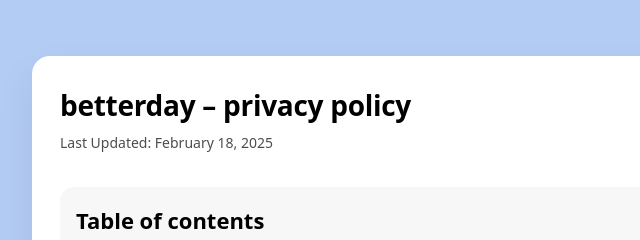
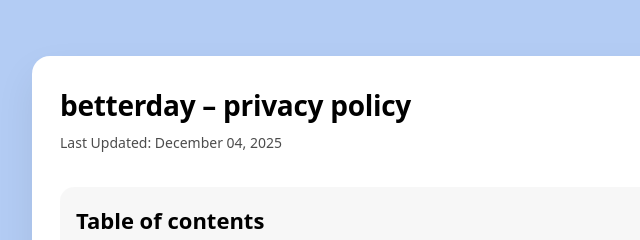
Before and after one commit to pvegam-does/trybetterday, a plain HTML site: page privacy.html in a window 1280 px wide. Shown: the top 240 px of the page, 228-868 px from the left. Drawn offline with Linux system fonts and the light colour scheme; a web font is replaced by a local one.

Commit message:
Update "last updated date" in privacy policy

```diff
--- a/privacy.html
+++ b/privacy.html
@@ -146,7 +146,7 @@
     <article class="card">
       <header>
         <h1>betterday – privacy policy</h1>
-        <p class="muted">Last Updated: February 18, 2025</p>
+        <p class="muted">Last Updated: December 04, 2025</p>
       </header>
 
       <nav class="toc">
```
